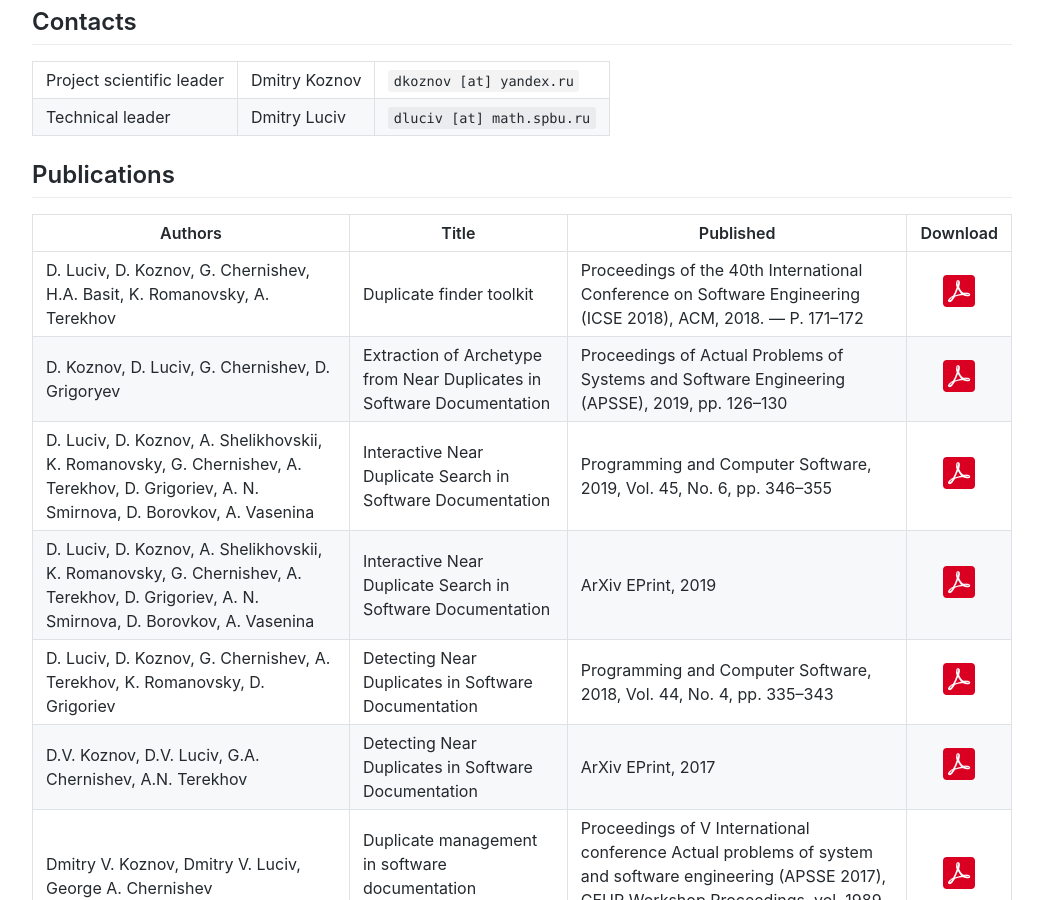
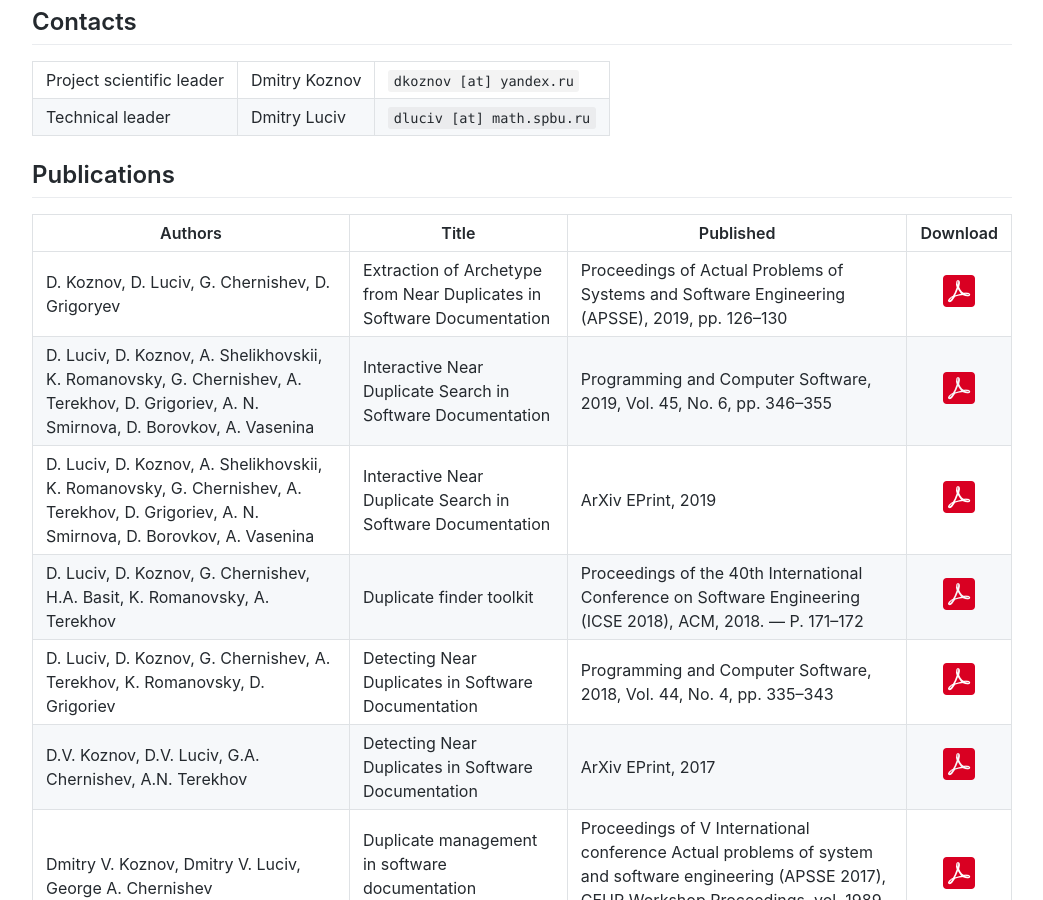
Before and after one commit to docline/docline.github.io, a Jekyll site: the page built from index.en.md, in a window 1280 px wide and 900 px high, scrolled down 560 px. Shown: the whole window, without its empty margins (118-1161 px from the left). Built offline with Jekyll 4.4.1, drawn with Linux system fonts in a browser that asks for light colours; comment, search, counter and statistics services are not loaded.

Commit message:
Sort 2018 2019

```diff
--- a/index.en.md
+++ b/index.en.md
@@ -42,10 +42,10 @@ Publications
 
 | Authors                                                                      | Title                                                          | Published                                                                                                                                                                   | Download
 |-|-|-|:--:|
-| D. Luciv, D. Koznov, G. Chernishev, H.A. Basit, K. Romanovsky, A. Terekhov   | Duplicate finder toolkit                                       | Proceedings of the 40th International Conference on Software Engineering (ICSE 2018), ACM, 2018. — P. 171–172                                                               | [![pdf](/img/pdf.png)](/pdf/articles/dluciv.dkoznov.gchernichev.hbasit.kromanovsky.aterekhov.2018.icse.pdf)
 | D. Koznov, D. Luciv, G. Chernishev, D. Grigoryev                             | Extraction of Archetype from Near Duplicates in Software Documentation | Proceedings of Actual Problems of Systems and Software Engineering (APSSE), 2019, pp. 126–130                                                                   | [![pdf](/img/pdf.png)](/pdf/articles/dkoznov.dluciv.gchernishev.dgrigoriev.2019.apsse.pdf)
 | D. Luciv, D. Koznov, A. Shelikhovskii, K. Romanovsky, G. Chernishev, A. Terekhov, D. Grigoriev, A. N. Smirnova, D. Borovkov, A. Vasenina | Interactive Near Duplicate Search in Software Documentation | Programming and Computer Software, 2019,  Vol. 45, No. 6, pp. 346–355                                              | [![pdf](/img/pdf.png)](/pdf/articles/dluciv.dkoznov.atshelikhovski.etal.2019.programming.en.pdf)
 | D. Luciv, D. Koznov, A. Shelikhovskii, K. Romanovsky, G. Chernishev, A. Terekhov, D. Grigoriev, A. N. Smirnova, D. Borovkov, A. Vasenina | Interactive Near Duplicate Search in Software Documentation | ArXiv EPrint, 2019                                                                                                 | [![pdf](/img/pdf.png)](https://arxiv.org/pdf/1908.08266.pdf)
+| D. Luciv, D. Koznov, G. Chernishev, H.A. Basit, K. Romanovsky, A. Terekhov   | Duplicate finder toolkit                                       | Proceedings of the 40th International Conference on Software Engineering (ICSE 2018), ACM, 2018. — P. 171–172                                                               | [![pdf](/img/pdf.png)](/pdf/articles/dluciv.dkoznov.gchernichev.hbasit.kromanovsky.aterekhov.2018.icse.pdf)
 | D. Luciv, D. Koznov, G. Chernishev, A. Terekhov, K. Romanovsky, D. Grigoriev | Detecting Near Duplicates in Software Documentation | Programming and Computer Software, 2018, Vol. 44, No. 4, pp. 335–343                                                                                                                   | [![pdf](/img/pdf.png)](/pdf/articles/dluciv.dkoznov.gchernichev.aterekhov.kromanovsky.dgrigoriev.2018.programming.en.pdf)
 | D.V. Koznov, D.V. Luciv, G.A. Chernishev, A.N. Terekhov                      | Detecting Near Duplicates in Software Documentation            | ArXiv EPrint, 2017                                                                                                                                                          | [![pdf](/img/pdf.png)](https://arxiv.org/pdf/1711.04705.pdf)
 | Dmitry V. Koznov, Dmitry V. Luciv, George A. Chernishev                      | Duplicate management in software documentation maintenance     | Proceedings of V International conference Actual problems of system and software engineering (APSSE 2017), CEUR Workshop Proceedings, vol. 1989, pp. 195–201                | [![pdf](/img/pdf.png)](/pdf/articles/dkoznov.dluciv.gchernichev.2017.apsse.pdf)
```
Also changed, not shown: index.ru.md (+1 -1 lines).
